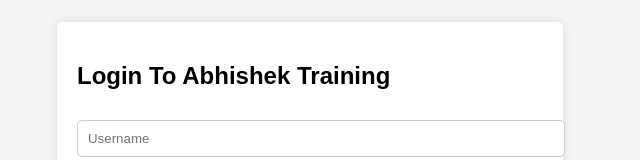
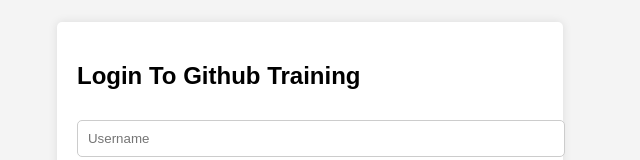
Before and after one commit to abhishekgetme12/Login, a plain HTML site: page index.html in a window 1280 px wide. Shown: the part 256-416 px from the top of the page, without its empty margins (330-970 px from the left). Drawn offline with Linux system fonts and the light colour scheme.

Commit message:
This is work version V7

```diff
--- a/index.html
+++ b/index.html
@@ -47,7 +47,7 @@
 </head>
 <body>
     <div class="login-container">
-        <h2>Login To Abhishek Training</h2>
+        <h2>Login To Github Training</h2>
         <form action="/login" method="post">
             <input type="text" name="username" placeholder="Username" required>
             <input type="password" name="password" placeholder="Password" required>
```
Also changed, not shown: 1 other file.
